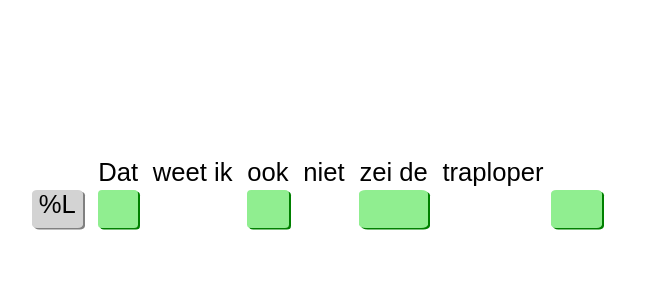
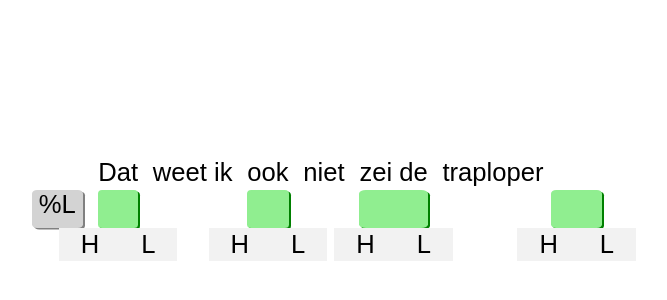
Before and after one commit to tsg-humlab/autinto, a React (Create React App) app in the folder frontend/exercise-widget/: page / in a window 1280 px wide. Shown: the part 2-302 px from the top of the page, without its empty margins (323-990 px from the left). Built offline with nearby package versions, Linux system fonts and the light colour scheme.

Commit message:
Implement drop down menu

```diff
--- a/frontend/exercise-widget/src/Annotatable.js
+++ b/frontend/exercise-widget/src/Annotatable.js
@@ -1,4 +1,19 @@
 import React, { Component } from 'react';
+
+function Dropdown() {
+  return (
+    <div className="dropdown-offset">
+      <div className="dropdown">
+        <table>
+          <tr>
+            <td>H</td>
+            <td>L</td>
+          </tr>
+        </table>
+      </div>
+    </div>
+  )
+}
 
 export default function Annotatable({ text="", preset=null }) {
   return (
@@ -6,6 +21,8 @@ export default function Annotatable({ text="", preset=null }) {
       {text ? text : <React.Fragment> &nbsp; </React.Fragment>}
       <div className="box">
         <div className="box-content">{preset}</div>
+        {preset ? // Only allow for a dropdown if the value is editable (no preset).
+          '' : <Dropdown />}
       </div>
     </div>
   )
--- a/frontend/exercise-widget/src/App.css
+++ b/frontend/exercise-widget/src/App.css
@@ -35,3 +35,23 @@
 	box-shadow: none;
 	box-shadow: 2px 1.5px gray;
 }
+
+.dropdown-offset {
+	position: absolute;
+	left: 50%;
+	top: 100%;
+}
+
+.dropdown {
+	position: relative;
+	left: -50%;
+	background-color: #f2f2f2;
+}
+
+.dropdown td {
+	padding: 0 20px;
+}
+
+.dropdown td:hover {
+	background-color: #cccccc;
+}
```
